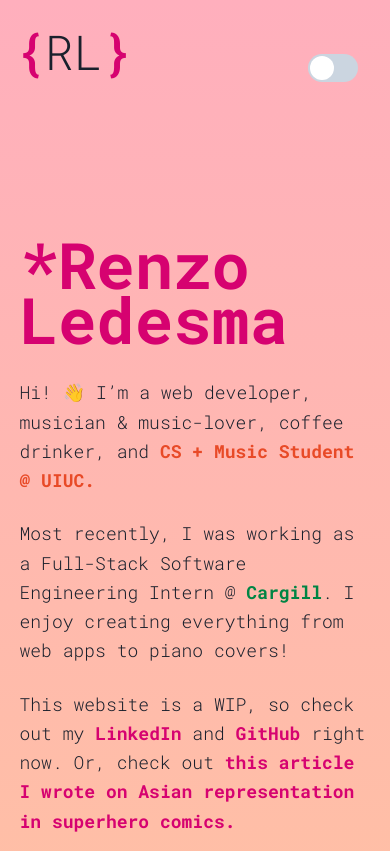
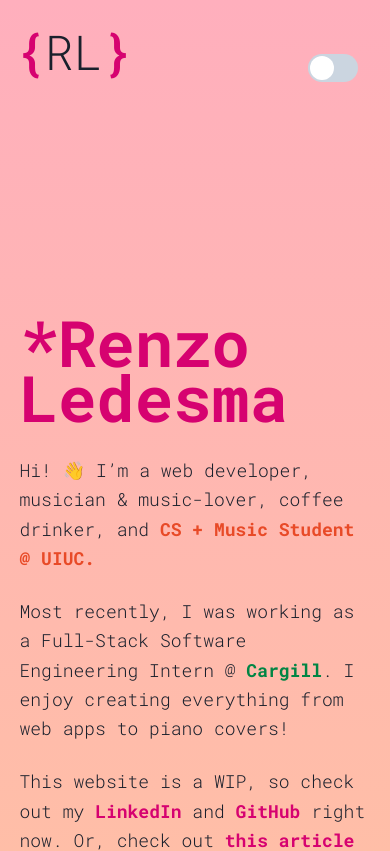
Before and after one commit to renzol2/renzol2.github.io, a Next.js app: page / in a window 390 px wide. Shown: the top 851 px of the page. Built offline with nearby package versions, Linux system fonts and the light colour scheme.

Commit message:
Improve responsiveness

```diff
--- a/components/Logo.tsx
+++ b/components/Logo.tsx
@@ -7,7 +7,8 @@ const Logo = () => {
     <Box
       pt="1rem"
       pl="1rem"
-      pos="absolute"
+      pos={{ base: 'relative', md: 'fixed' }}
+      mb={{ base: '2rem', md: '0' }}
       w="100%"
       display="flex"
       alignItems="center"
--- a/pages/index.tsx
+++ b/pages/index.tsx
@@ -19,7 +19,7 @@ const Home = () => {
       }
     >
       <Logo />
-      <Center minH={{ base: '130vh', [BREAKPOINT]: '100vh' }}>
+      <Center minH={{ base: '120vh', [BREAKPOINT]: '100vh' }}>
         <Box w={{ base: '90%', [BREAKPOINT]: '58%' }}>
           <Header as="h1" breakpoint={BREAKPOINT}>
             *Renzo Ledesma
```
